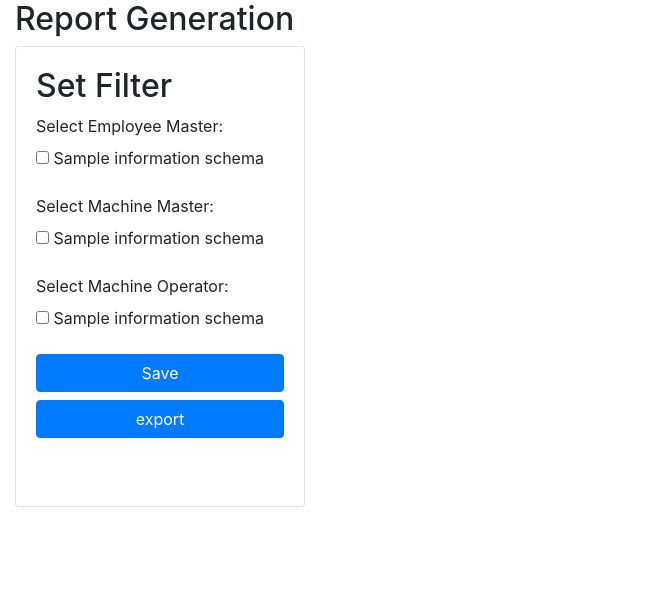
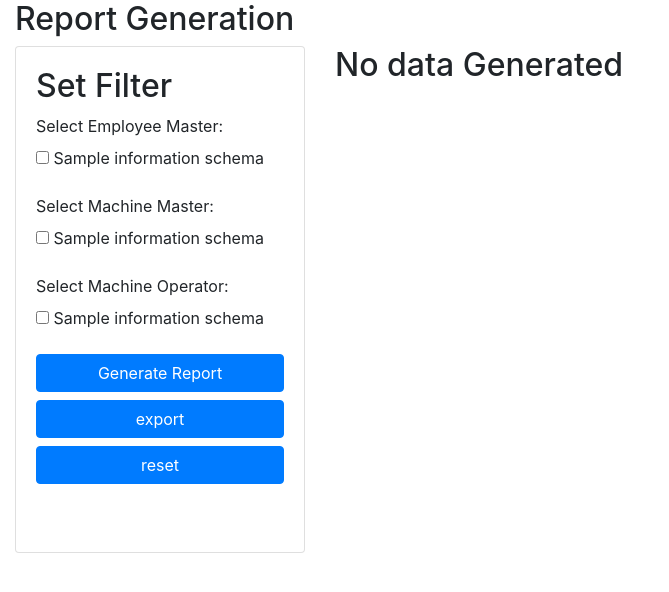
Before and after one commit to Ktic15/iot, a Flask app: page /report in a window 1280 px wide. Shown: the part 112-704 px from the top of the page, without its empty margins (0-669 px from the left). Run offline with Flask 3, Linux system fonts and the light colour scheme; a database or web service that is not in the repository returns one stand-in record (values such as "Sample title"); some libraries are stand-ins or nearby versions.

Commit message:
report generation enhancement

```diff
--- a/app/app.py
+++ b/app/app.py
@@ -562,8 +562,7 @@ def RIndex():
             table_vs_column=[]
             for selected_column in request.form:
                 if selected_column!="save":
-                    selected_table = request.form[selected_column]
-                    table_vs_column.append(selected_table+"."+selected_column)
+                    table_vs_column.append(selected_column)
 
             s = "SELECT "
             for column in table_vs_column:
@@ -579,6 +578,9 @@ def RIndex():
                 status="export success"
             else:
                 status="No date to export"
+        if "reset" in request.form:
+            list_data = []
+            table_vs_column=[]
 
     s= "SELECT COLUMN_NAME FROM INFORMATION_SCHEMA.COLUMNS WHERE TABLE_NAME = \'employee_master\'"
     cur.execute(s) # Execute the SQL
--- a/app/templates/Report.html
+++ b/app/templates/Report.html
@@ -31,33 +31,36 @@
                 <div class="form-group">
                     <label>Select Employee Master:</label><br>
                         {% for temp in employee_master %}
-                        <input type="checkbox" name="{{ temp[0] }}" value="employee_master">
-                        <label> {{ temp[0] }}</label><br>
+                        <input type="checkbox" id="employee_master.{{temp[0]}}" name="employee_master.{{temp[0]}}" value="employee_master">
+                        <label> {{temp[0]}}</label><br>
                         {% endfor %}
                 </div>
 
                 <div class="form-group">
                     <label>Select Machine Master:</label><br>
                     {% for temp in machine_master %}
-                    <input type="checkbox" id="{{ temp[0] }}" name="{{ temp[0] }}" value="machine_master">
-                    <label for="{{ temp[0] }}"> {{ temp[0] }}</label><br>
+                    <input type="checkbox" id="machine_master.{{temp[0]}}" name="machine_master.{{temp[0]}}" value="machine_master">
+                    <label for="{{temp[0]}}"> {{temp[0]}}</label><br>
                     {% endfor %}
                 </div>
 
                 <div class="form-group">
                     <label>Select Machine Operator:</label><br>
                     {% for temp in machine_operator %}
-                    <input type="checkbox" id="{{ temp[0] }}" name="{{ temp[0] }}" value="machine_operator">
-                    <label for="{{ temp[0] }}"> {{ temp[0] }}</label><br>
+                    <input type="checkbox" id="machine_operator.{{temp[0]}}" name="machine_operator.{{temp[0]}}" value="machine_operator">
+                    <label for="{{temp[0]}}"> {{temp[0]}}</label><br>
                     {% endfor %}
                 </div>
 
 
                 <button class="btn btn-primary btn-block" name="save">
-                    Save
+                    Generate Report
                 </button>
-                <button class="btn btn-primary btn-block" name="export">
+                <button class="btn btn-primary btn-block" name="export" onclick="exportCheck()">
                     export
+                </button>
+                <button class="btn btn-primary btn-block" name="reset" onclick="exportReset()">
+                    reset
                 </button>
                 <br>
                 <br>
@@ -66,6 +69,9 @@
         </div>
     </div>
     <div class="col-md-8">
+        {% if table_vs_column==[]: %}
+        <h2>No data Generated</h2>
+        {% endif %}
         <table id="dtable" class="table table-striped table-bordered" style="width:100%">
             <thead>
             <tr>
@@ -93,6 +99,23 @@ if (status!=""){
     alert(status);
 }
 
+'{% for row in table_vs_column %}'
+   document.getElementById('{{row}}').setAttribute("checked", "");
+'{% endfor %}'
+
+function exportCheck(){
+    if ('{{table_vs_column}}'=='[]'){
+        event.preventDefault();
+        alert("No date to export. Please generate the report");
+    }
+}
+
+function exportReset(){
+    if(!confirm("Are you sure to reset. All the generated data will lost")){
+        event.preventDefault();
+    }
+}
+
 </script>
 
 
```
